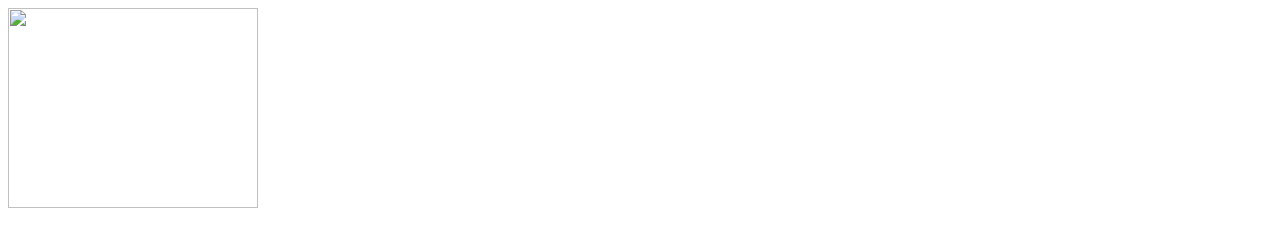
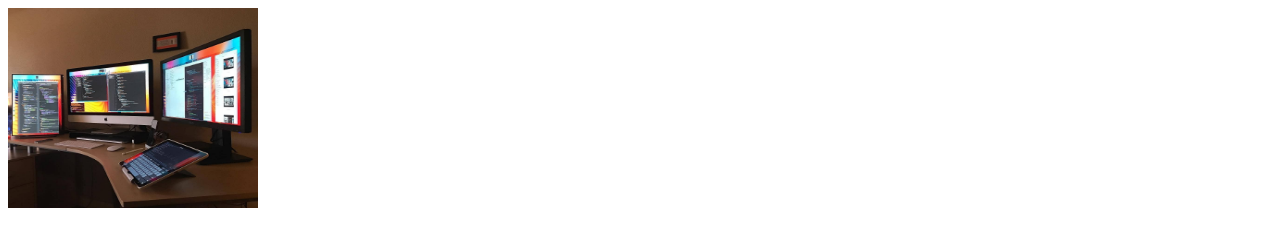
Before and after one commit to Glen237/CV, a plain HTML site: page index.html in a window 1280 px wide. Shown: the top 230 px of the page. Drawn offline with Linux system fonts and the light colour scheme.

Commit message:
Update index.html
Update

```diff
--- a/index.html
+++ b/index.html
@@ -2,7 +2,7 @@
 <html lang="en" dir="ltr">
   <head>
     <meta charset="utf-8">
-    <img src="dev im.jpg" width="250" height="200"></o>
+   <img src="image.jpg/Dev im.jpg" width="250" height="200"></o>
     <title>Glen Personal site</title>
   </head>
   <body>
```
